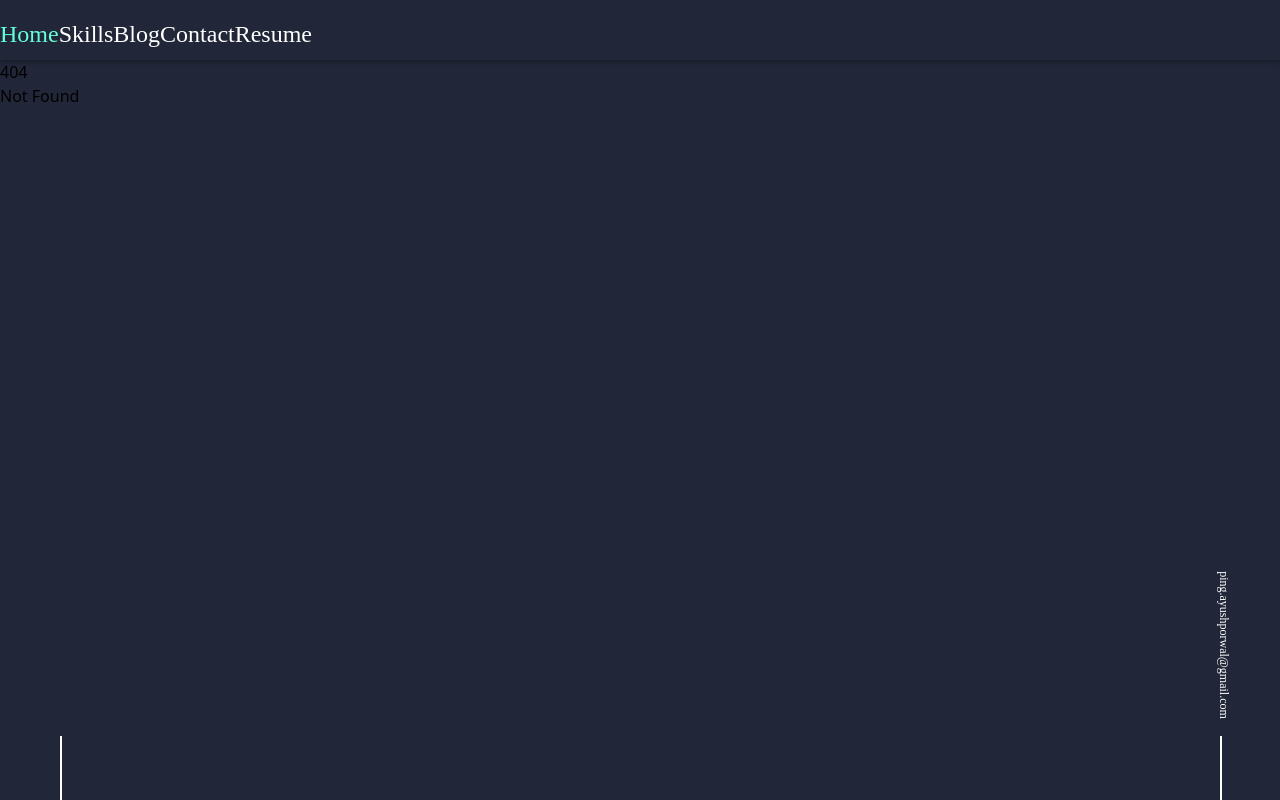
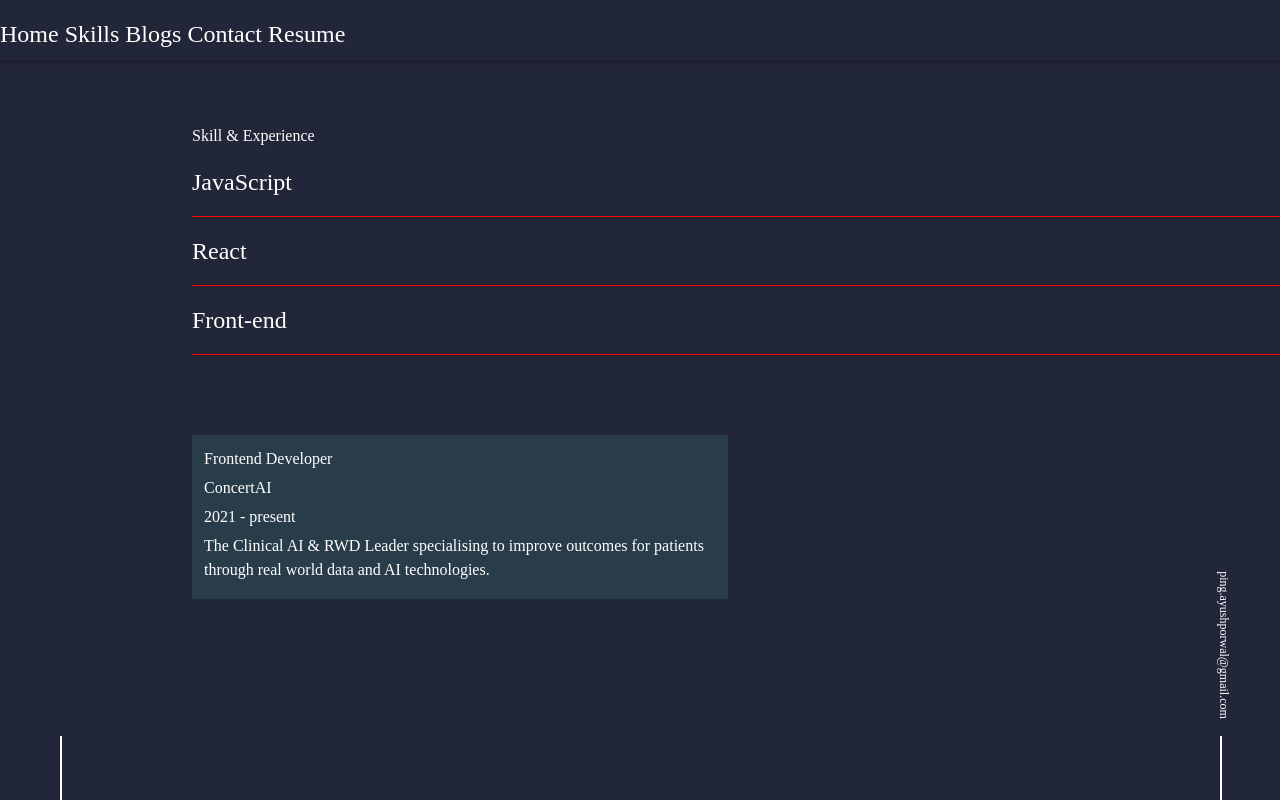
Before and after one commit to Ayush-Porwal/personal-website, a SvelteKit app: page /skills in a window 1280 px wide. Before the commit this address had no page. Built offline with nearby package versions, Linux system fonts and the light colour scheme; a web font is replaced by a local one.

Commit message:
adding routes folders and making links work

```diff
--- a/src/app.html
+++ b/src/app.html
@@ -1,12 +1,15 @@
 <!DOCTYPE html>
 <html lang="en">
+
 <head>
 	<meta charset="utf-8" />
-		<link rel="icon" href="%sveltekit.assets%/favicon.png" />
+	<!-- <link rel="icon" href="%sveltekit.assets%/favicon.png" /> -->
 	<meta name="viewport" content="width=device-width" />
 	%sveltekit.head%
 </head>
+
 <body style="background-color: #222639">
 	<div>%sveltekit.body%</div>
 </body>
+
 </html>
--- /dev/null
+++ b/src/components/experienceCard/ExperienceCard.svelte
@@ -0,0 +1,24 @@
+<script>
+	export let jobTitle = '';
+	export let company = '';
+	export let tenure = '';
+	export let jobDescription = '';
+</script>
+
+<div class="cardContainer">
+	<div class="spaceMaker">{jobTitle}</div>
+	<div class="spaceMaker">{company}</div>
+	<div class="spaceMaker">{tenure}</div>
+	<div class="spaceMaker">{jobDescription}</div>
+</div>
+
+<style lang="scss">
+	.cardContainer {
+		background-color: rgba(100, 255, 218, 0.1);
+		padding: 12px;
+		width: 50%;
+	}
+	.spaceMaker {
+		margin-bottom: 5px;
+	}
+</style>
--- a/src/components/navbar/Navbar.svelte
+++ b/src/components/navbar/Navbar.svelte
@@ -1,14 +1,17 @@
 <script>
-	const navItems = ['Home', 'Skills', 'Blog', 'Contact', 'Resume'];
+	const navItems = ['Home', 'Skills', 'Blogs', 'Contact', 'Resume'];
 </script>
 
 <nav class="navbar grid gap-64 grid-cols-2">
 	<div class="icon icon-home flex items-center text-5xl" />
 	<div class="grid grid-cols-5">
 		{#each navItems as item}
-			<span class={`${item === 'Home' ? 'active-tab' : ''} items flex items-center justify-center`}
-				>{item}</span
+			<a
+				href={`/${item === 'Home' ? '' : item.toLowerCase()}`}
+				class="items flex items-center justify-center"
 			>
+				{item}
+			</a>
 		{/each}
 	</div>
 </nav>
@@ -38,8 +41,7 @@
 			color: #64ffda;
 		}
 	}
-
-	.active-tab {
-		color: #64ffda;
-	}
+	// .activeTab {
+	// 	color: #64ffda;
+	// }
 </style>
--- /dev/null
+++ b/src/components/skill/Skill.svelte
@@ -0,0 +1,13 @@
+<script>
+	export let skillTitle = '';
+</script>
+
+<div class="skill">{skillTitle}</div>
+
+<style lang="scss">
+	.skill {
+		font-size: 24px;
+		padding: 16px 16px 16px 0;
+		border-bottom: 1px solid red;
+	}
+</style>
--- a/src/routes/+page.svelte
+++ b/src/routes/+page.svelte
@@ -1 +1,23 @@
-<h1>Hello world!</h1>
+<script>
+	import Button from '../components/button/Button.svelte';
+</script>
+
+<main class="main">
+	<h1 class="text-4xl my-2">Hi my name is</h1>
+	<h2 class="heading text-7xl my-2">Ayush Porwal</h2>
+	<h2 class="text-4xl my-2">I am a software engineer at ConcertAI</h2>
+	<Button buttonTitle="Contact Me" />
+</main>
+
+<style>
+	.main {
+		color: #fff;
+		margin-top: 40vh;
+		margin-left: 15vw;
+		font-family: roboto-regular;
+	}
+
+	.heading {
+		color: #64ffda;
+	}
+</style>
--- /dev/null
+++ b/src/routes/skills/+page.svelte
@@ -0,0 +1,48 @@
+<script>
+	import Skill from '../../components/skill/Skill.svelte';
+	import ExperienceCard from '../../components/experienceCard/ExperienceCard.svelte';
+	const skills = ['JavaScript', 'React', 'Front-end'];
+	const experiences = [
+		{
+			jobTitle: 'Frontend Developer',
+			company: 'ConcertAI',
+			tenure: '2021 - present',
+			jobDescription:
+				'The Clinical AI & RWD Leader specialising to improve outcomes for patients through real world data and AI technologies.'
+		}
+	];
+</script>
+
+<main class="main">
+	<div class="grid grid-cols-2">
+		<div><h1 class="text-4xl my-2">Skill & Experience</h1></div>
+		<div>
+			{#each skills as skill}
+				<Skill skillTitle={skill} />
+			{/each}
+			<div class="experiencesWrapper">
+				{#each experiences as experience}
+					<ExperienceCard
+						jobTitle={experience.jobTitle}
+						company={experience.company}
+						tenure={experience.tenure}
+						jobDescription={experience.jobDescription}
+					/>
+				{/each}
+			</div>
+		</div>
+	</div>
+</main>
+
+<style>
+	.main {
+		color: #fff;
+		margin-top: 8vh;
+		margin-left: 15vw;
+		font-family: roboto-regular;
+	}
+	.experiencesWrapper {
+		margin-top: 8vh;
+		padding: 16px 16px 16px 0;
+	}
+</style>
```
Also changed, not shown: src/routes/blogs/+page.svelte (added, +7 -0 lines), src/routes/contact/+page.svelte (added, +7 -0 lines), src/routes/home/+page.svelte (deleted, +0 -23 lines), src/routes/resume/+page.svelte (added, +7 -0 lines). Lines whose indentation alone changed are shown as unchanged.
